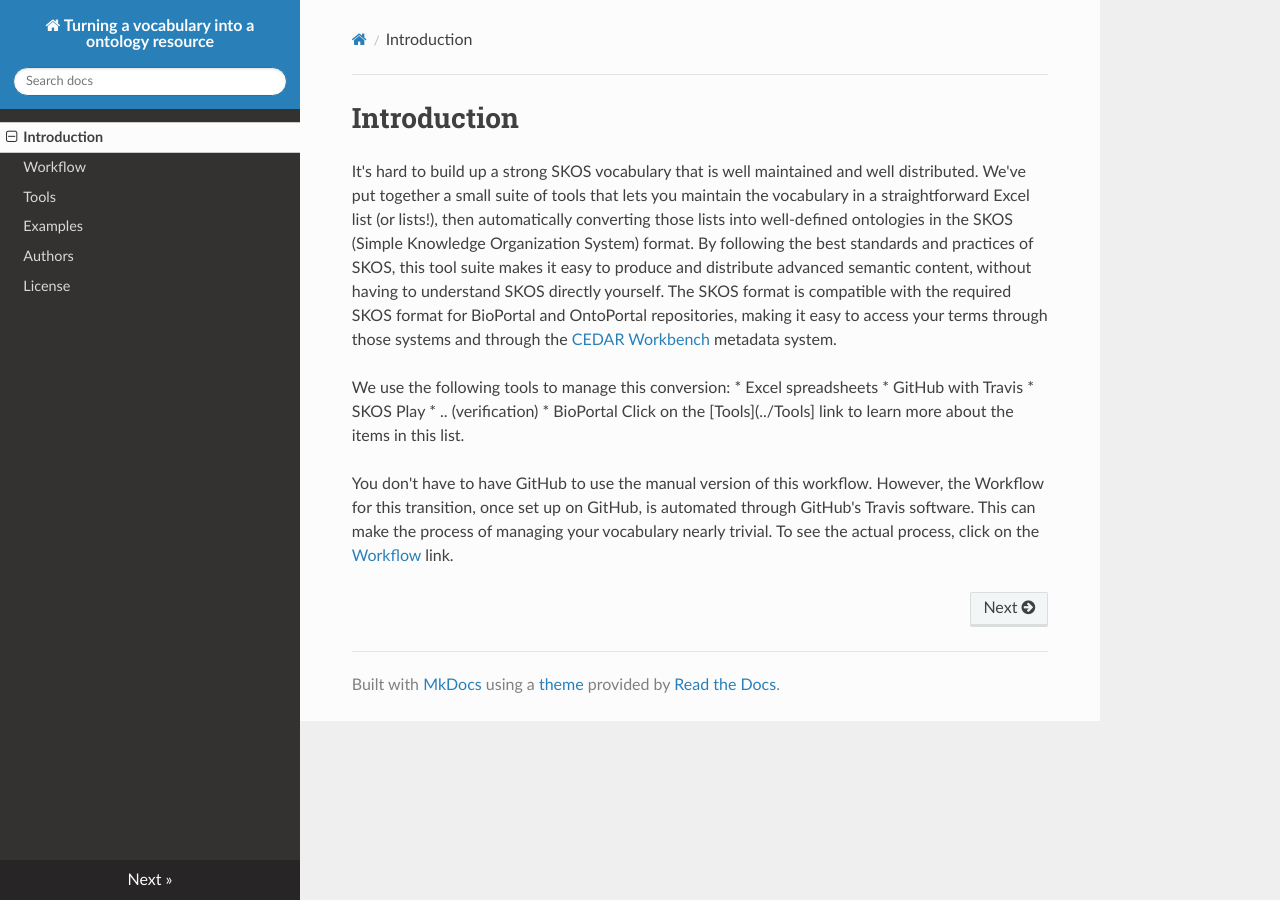
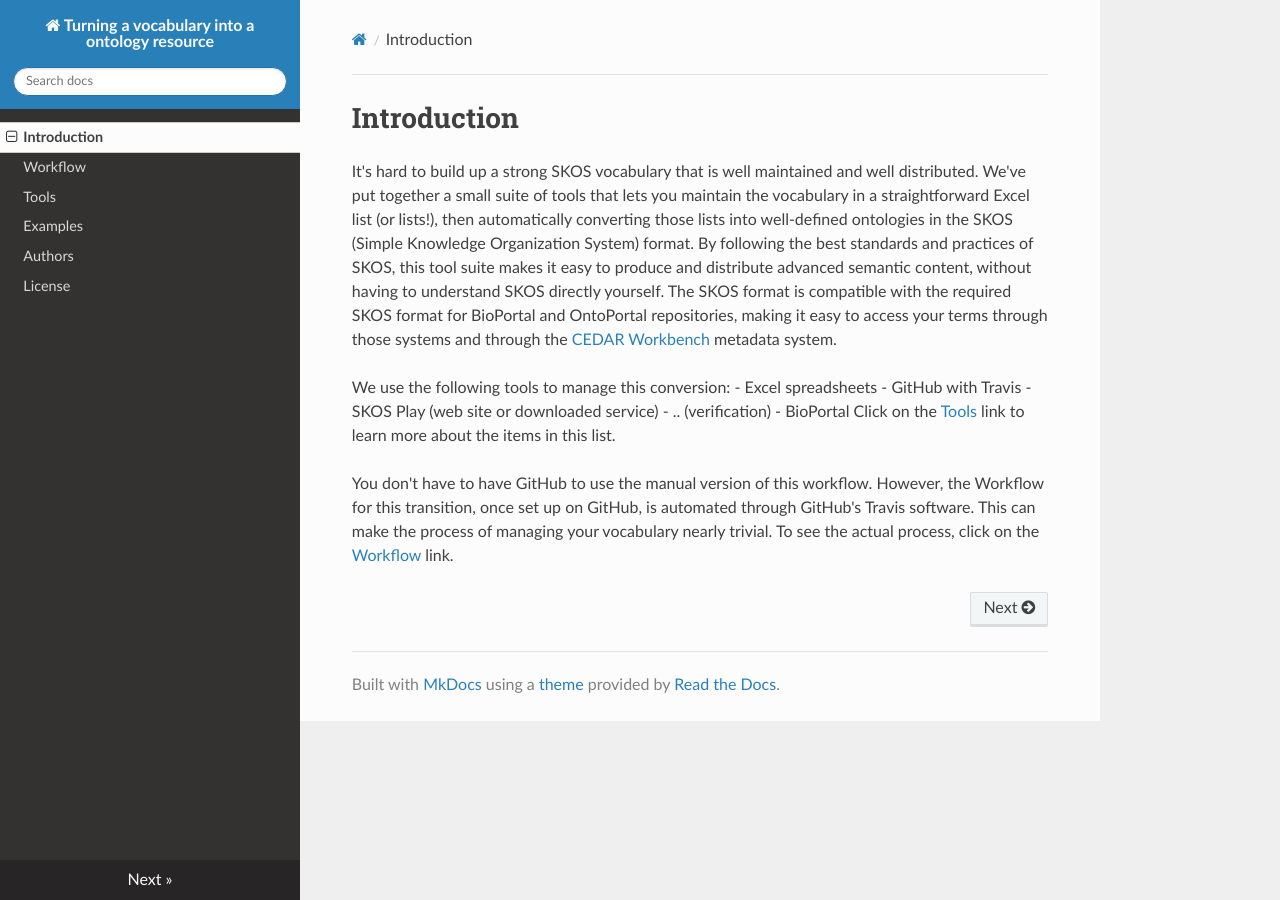
Before and after one commit to fair-data-collective/excel2rdf-site, an MkDocs documentation site: the page built from docs/Introduction.md, in a window 1280 px wide. Built offline with MkDocs 1.6.1, drawn with Linux system fonts in a browser that asks for light colours; nearby versions of some CDN libraries.

Commit message:
still cleaning

```diff
--- a/docs/Introduction.md
+++ b/docs/Introduction.md
@@ -10,12 +10,12 @@ The SKOS format is compatible with the required SKOS format for BioPortal and On
 making it easy to access your terms through those systems and through the [CEDAR Workbench](https://metadatacenter.org) metadata system.
 
 We use the following tools to manage this conversion:
-  * Excel spreadsheets
-  * GitHub with Travis
-  * SKOS Play
-  * .. (verification)
-  * BioPortal
-Click on the [Tools](../Tools] link to learn more about the items in this list.
+ - Excel spreadsheets
+ - GitHub with Travis
+ - SKOS Play (web site or downloaded service)
+ - .. (verification)
+ - BioPortal
+Click on the [Tools](../Tools) link to learn more about the items in this list.
 
 You don't have to have GitHub to use the manual version of this workflow.
 However, the Workflow for this transition, once set up on GitHub, is automated through GitHub's Travis software.
```
